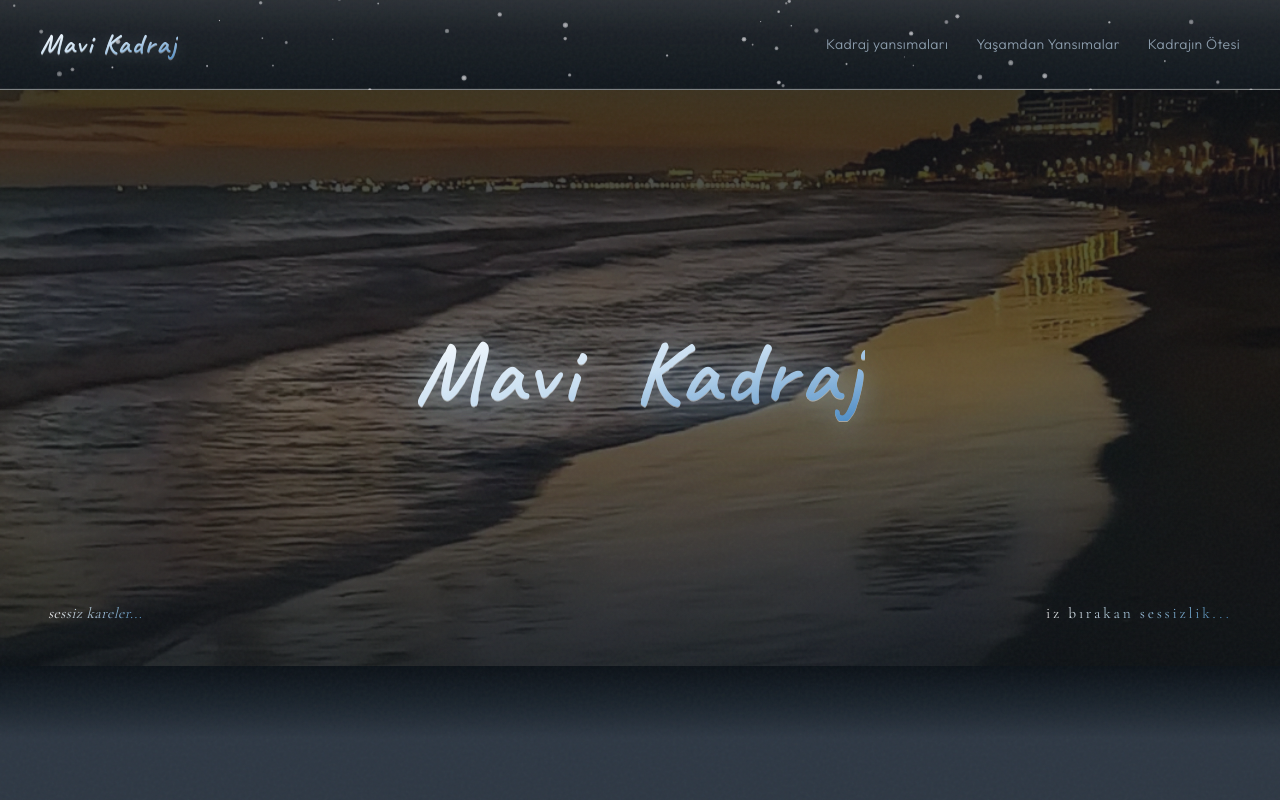
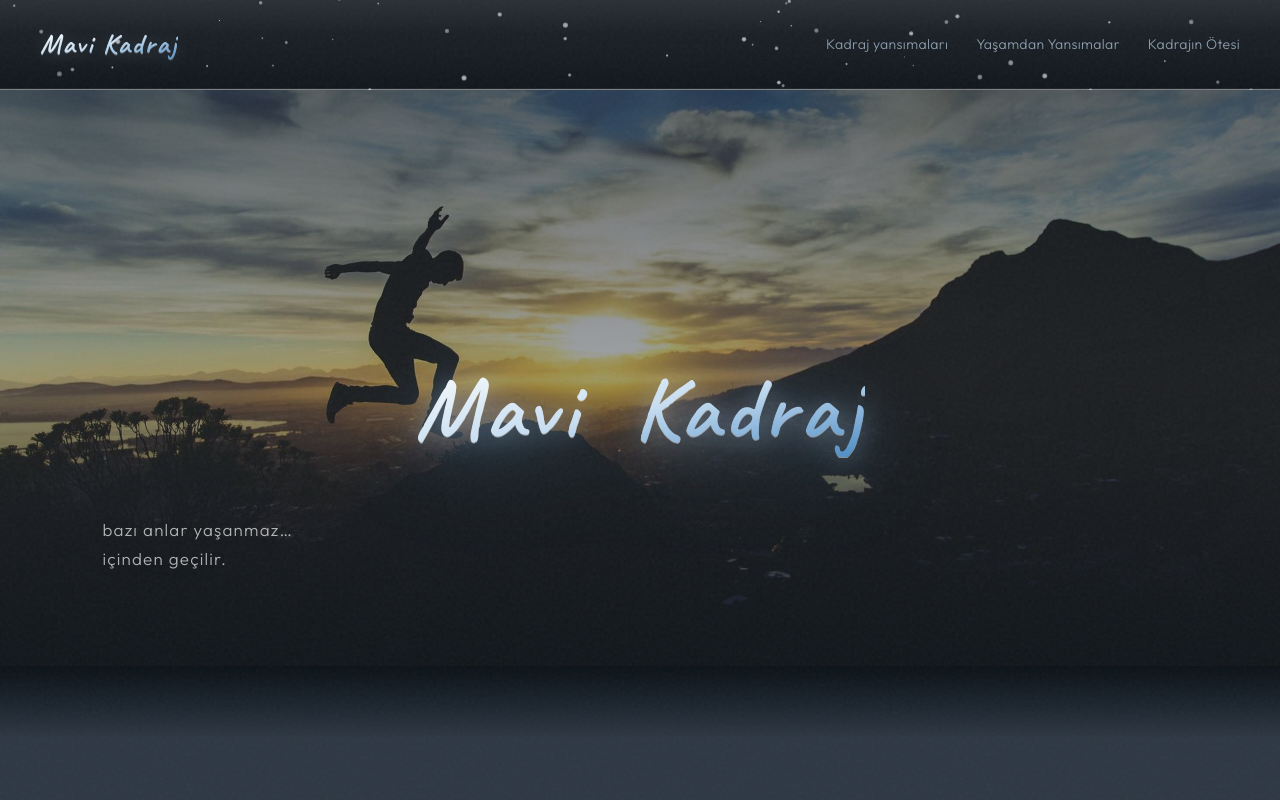
Before and after one commit to mustafa-network-tech/mavi-kadraj, a Next.js app in the folder web/: page / in a window 1280 px wide. Shown: the top 800 px of the page. Built offline with nearby package versions, Linux system fonts and the light colour scheme.

Commit message:
feat(home): hero hikaye akisi — 5 sahne, 7sn slogan zaman cizelgesi
Made-with: Cursor

```diff
--- a/web/src/app/globals.css
+++ b/web/src/app/globals.css
@@ -129,3 +129,32 @@ body {
     animation: none;
   }
 }
+
+/* Ana sayfa hero: sahne başına tek slogan — 7s (0s görünür başlangıç 0.05 → 2.5s’e 1 → 5s’e kadar 1 → 7s’e 0) */
+@keyframes mk-hero-slogan-cycle {
+  0% {
+    opacity: 0.05;
+  }
+  35.71% {
+    opacity: 1;
+  }
+  71.43% {
+    opacity: 1;
+  }
+  100% {
+    opacity: 0;
+  }
+}
+
+.mk-hero-slogan {
+  animation: mk-hero-slogan-cycle 7s ease-in-out forwards;
+  transition: opacity 1.8s ease-in-out;
+}
+
+@media (prefers-reduced-motion: reduce) {
+  .mk-hero-slogan {
+    animation: none;
+    transition: none;
+    opacity: 0.92;
+  }
+}
--- a/web/src/app/page.tsx
+++ b/web/src/app/page.tsx
@@ -1,8 +1,7 @@
 import type { Metadata } from "next";
 import { Caveat } from "next/font/google";
-import { HeroBackgroundSlideshow } from "@/components/HeroBackgroundSlideshow";
 import { HeroHomeSnow } from "@/components/HeroHomeSnow";
-import { HeroRotatingTaglines } from "@/components/HeroRotatingTaglines";
+import { HeroStoryFlow } from "@/components/HeroStoryFlow";
 import { SiteHeader } from "@/components/SiteHeader";
 import { HomeBelowHeroLayers } from "@/components/HomeBelowHeroLayers";
 import { site } from "@/lib/site";
@@ -50,16 +49,16 @@ export default function HomePage() {
       >
         {/* Üst çizgi: soldan sağa uçtan uca */}
         <div className="h-px w-full bg-white/45" aria-hidden />
-        {/* Arka plan: hero.jpg → hero1–4, 3,5 sn’de döner */}
+        {/* Hikâye akışı: 5 sahne × 7 sn; başlık + tek slogan (yan sloganlar kaldırıldı) */}
         <div className="relative min-h-[min(44vh,420px)] w-full overflow-hidden sm:min-h-[min(48vh,480px)] md:min-h-[min(64vh,720px)] lg:min-h-[min(72vh,820px)]">
-          <HeroBackgroundSlideshow />
-          {/* Karartma — yazılar okunaklı kalsın */}
+          <HeroStoryFlow />
+          {/* Hafif karartma — metin fotoğrafa “yapışmış” değil, içinden geliyormuş hissi */}
           <div
-            className="absolute inset-0 z-[1] bg-gradient-to-b from-[#0c1218]/80 via-[#0c1218]/60 to-[#0c1218]/85"
+            className="pointer-events-none absolute inset-0 z-[10] bg-gradient-to-b from-[#0c1218]/65 via-[#0c1218]/38 to-[#0c1218]/78"
             aria-hidden
           />
           <div className="absolute inset-0 z-[18] flex flex-col">
-            {/* Orta: yalnızca başlık */}
+            {/* Orta: yalnızca site adı */}
             <div className="flex flex-1 items-center justify-center px-6 pt-16 pb-8 sm:pt-20 md:pt-24">
               <h1
                 className={`${maviKadrajHand.className} text-center font-semibold leading-[1.06] tracking-[0.035em] sm:tracking-[0.045em]`}
@@ -85,7 +84,6 @@ export default function HomePage() {
                 </span>
               </h1>
             </div>
-            <HeroRotatingTaglines />
           </div>
         </div>
         </section>
--- a/web/src/components/HeroBackgroundSlideshow.tsx
+++ /dev/null
@@ -1,45 +0,0 @@
-"use client";
-
-import Image from "next/image";
-import { useEffect, useState } from "react";
-
-/** public/hero/ klasörü — 3,5 sn’de bir sırayla değişir */
-const HERO_IMAGES = [
-  "/hero/hero.jpg",
-  "/hero/hero1.jpg",
-  "/hero/hero2.jpg",
-  "/hero/hero3.jpg",
-  "/hero/hero4.jpg",
-] as const;
-
-const INTERVAL_MS = 4500;
-
-export function HeroBackgroundSlideshow() {
-  const [index, setIndex] = useState(0);
-
-  useEffect(() => {
-    const id = window.setInterval(() => {
-      setIndex((i) => (i + 1) % HERO_IMAGES.length);
-    }, INTERVAL_MS);
-    return () => clearInterval(id);
-  }, []);
-
-  return (
-    <div className="absolute inset-0">
-      {HERO_IMAGES.map((src, i) => (
-        <Image
-          key={src}
-          src={src}
-          alt=""
-          fill
-          className={`object-cover object-center transition-opacity duration-700 ease-in-out ${
-            i === index ? "opacity-100" : "opacity-0"
-          }`}
-          sizes="100vw"
-          priority={i === 0}
-          aria-hidden
-        />
-      ))}
-    </div>
-  );
-}
--- a/web/src/components/HeroRotatingTaglines.tsx
+++ /dev/null
@@ -1,164 +0,0 @@
-"use client";
-
-import { useEffect, useState } from "react";
-
-const LEFT_LINES = [
-  "sessiz kareler...",
-  "zamana dokunan anlar",
-  "konuşmadan anlatan sahneler",
-  "göğe bırakılmış bakışlar",
-  "biriken ışığın dili",
-] as const;
-
-const RIGHT_LINES = [
-  "iz bırakan sessizlik...",
-  "görülen değil hissedilen",
-  "ışıkla yazılmış hatıralar",
-  "anın içinden geçen gölge",
-  "kadrajda kalan hisler",
-] as const;
-
-const FADE_MS = 1200;
-const STAGGER_MS = 500;
-const PAUSE_MIN = 8000;
-const PAUSE_MAX = 10000;
-
-function nextPause() {
-  return PAUSE_MIN + Math.random() * (PAUSE_MAX - PAUSE_MIN);
-}
-
-type Anim = "rest" | "leaving" | "entering";
-
-function BreathingSpan({
-  text,
-  anim,
-  className,
-}: {
-  text: string;
-  anim: Anim;
-  className: string;
-}) {
-  const [enterOn, setEnterOn] = useState(false);
-
-  useEffect(() => {
-    if (anim !== "entering") {
-      setEnterOn(false);
-      return;
-    }
-    setEnterOn(false);
-    const id = requestAnimationFrame(() => {
-      requestAnimationFrame(() => setEnterOn(true));
-    });
-    return () => cancelAnimationFrame(id);
-  }, [anim, text]);
-
-  const ease = "opacity 1.2s ease, transform 1.2s ease, filter 1.2s ease";
-
-  let opacity: number;
-  let transform: string;
-  let transition: string;
-
-  if (anim === "rest") {
-    opacity = 0.88;
-    transform = "translateY(0)";
-    transition = ease;
-  } else if (anim === "leaving") {
-    opacity = 0;
-    transform = "translateY(10px)";
-    transition = ease;
-  } else if (!enterOn) {
-    opacity = 0;
-    transform = "translateY(-8px)";
-    transition = "none";
-  } else {
-    opacity = 0.88;
-    transform = "translateY(0)";
-    transition = ease;
-  }
-
-  return (
-    <span
-      className={`inline-block will-change-[opacity,transform] bg-clip-text text-transparent ${className}`}
-      style={{ opacity, transform, transition }}
-    >
-      {text}
-    </span>
-  );
-}
-
-export function HeroRotatingTaglines() {
-  const [leftIdx, setLeftIdx] = useState(0);
-  const [leftAnim, setLeftAnim] = useState<Anim>("rest");
-  const [rightIdx, setRightIdx] = useState(0);
-  const [rightAnim, setRightAnim] = useState<Anim>("rest");
-
-  useEffect(() => {
-    let alive = true;
-    const sleep = (ms: number) =>
-      new Promise<void>((r) => setTimeout(r, ms));
-    const raf2 = () =>
-      new Promise<void>((r) =>
-        requestAnimationFrame(() => requestAnimationFrame(() => r())),
-      );
-
-    const cycle = async (
-      setIdx: React.Dispatch<React.SetStateAction<number>>,
-      setA: React.Dispatch<React.SetStateAction<Anim>>,
-      len: number,
-    ) => {
-      setA("leaving");
-      await sleep(FADE_MS);
-      if (!alive) return;
-      setIdx((i) => (i + 1) % len);
-      setA("entering");
-      await raf2();
-      if (!alive) return;
-      await sleep(FADE_MS);
-      if (!alive) return;
-      setA("rest");
-    };
-
-    (async () => {
-      while (alive) {
-        await sleep(nextPause());
-        if (!alive) break;
-        await cycle(setLeftIdx, setLeftAnim, LEFT_LINES.length);
-        if (!alive) break;
-        await sleep(STAGGER_MS);
-        if (!alive) break;
-        await cycle(setRightIdx, setRightAnim, RIGHT_LINES.length);
-      }
-    })();
-
-    return () => {
-      alive = false;
-    };
-  }, []);
-
-  /* Solda: beyaz → açık mavi (okuma yönü); sağda: aynı his, satır sağında beyaz */
-  const leftGradient =
-    "bg-gradient-to-r from-[#ffffff] via-[#b9d6ee] to-[#5b9ecf] hover:from-white hover:via-[#cae4f8] hover:to-[#6eb0e0]";
-  const rightGradient =
-    "bg-gradient-to-l from-[#4f94c8] via-[#aad4f0] to-[#ffffff] hover:from-[#5fa0d4] hover:via-[#c0e0fa] hover:to-white";
-
-  return (
-    <div className="mt-auto flex flex-col gap-5 px-5 pb-7 pt-2 sm:flex-row sm:items-end sm:justify-between sm:gap-8 sm:px-8 sm:pb-8 md:px-12 md:pb-10">
-      <p
-        className="group max-w-[min(100%,26rem)] cursor-default text-left font-serif italic leading-relaxed tracking-wide [font-size:clamp(15px,1.2vw,22px)] transition-[opacity,transform,filter] duration-[1200ms] ease-in-out [filter:drop-shadow(0_1px_10px_rgba(180,210,240,0.2))]"
-      >
-        <BreathingSpan
-          text={LEFT_LINES[leftIdx]}
-          anim={leftAnim}
-          className={`${leftGradient} group-hover:brightness-110`}
-        />
-      </p>
-      <p className="group max-w-[min(100%,28rem)] cursor-default self-end text-right font-serif font-normal leading-relaxed tracking-[0.14em] [font-size:clamp(15px,1.2vw,22px)] transition-[opacity,transform,filter] duration-[1200ms] ease-in-out sm:self-auto sm:tracking-[0.18em] [filter:drop-shadow(0_1px_10px_rgba(160,200,235,0.22))]">
-        <BreathingSpan
-          text={RIGHT_LINES[rightIdx]}
-          anim={rightAnim}
-          className={`${rightGradient} group-hover:brightness-110`}
-        />
-      </p>
-    </div>
-  );
-}
--- /dev/null
+++ b/web/src/components/HeroStoryFlow.tsx
@@ -0,0 +1,96 @@
+"use client";
+
+import Image from "next/image";
+import { useEffect, useState } from "react";
+
+const SLIDE_MS = 7000;
+
+/** Her sahne: görsel + iç ses + doğal hizalama (merkez değil) */
+const SCENES = [
+  {
+    src: "/hero/hero.jpg",
+    slogan: "bazı anlar yaşanmaz… içinden geçilir.",
+    placeClass:
+      "left-[6%] bottom-[13%] sm:left-[8%] sm:bottom-[16%] max-w-[min(88vw,15.5rem)] text-left",
+  },
+  {
+    src: "/hero/hero1.jpg",
+    slogan: "giden dalga değil… kalan izdir.",
+    placeClass:
+      "right-[6%] bottom-[15%] sm:right-[9%] max-w-[min(86vw,15rem)] text-right",
+  },
+  {
+    src: "/hero/hero2.jpg",
+    slogan: "güneş batmaz… sadece gözden çekilir.",
+    placeClass:
+      "left-[7%] bottom-[27%] sm:bottom-[31%] max-w-[min(84vw,14.5rem)] text-left",
+  },
+  {
+    src: "/hero/hero3.jpg",
+    slogan: "deniz konuşmaz… ama susturur.",
+    placeClass:
+      "right-[7%] bottom-[21%] sm:right-[9%] sm:bottom-[25%] max-w-[min(82vw,14rem)] text-right",
+  },
+  {
+    src: "/hero/hero4.jpg",
+    slogan: "yükselen şey balon değil… insanın içidir.",
+    placeClass:
+      "left-[7%] bottom-[11%] sm:left-[11%] max-w-[min(90vw,16rem)] text-left",
+  },
+] as const;
+
+/**
+ * Slider değil: 7 sn’lik sahne döngüsü — görsel + tek slogan, senkron.
+ */
+export function HeroStoryFlow() {
+  const [index, setIndex] = useState(0);
+
+  useEffect(() => {
+    const id = window.setInterval(() => {
+      setIndex((i) => (i + 1) % SCENES.length);
+    }, SLIDE_MS);
+    return () => clearInterval(id);
+  }, []);
+
+  const scene = SCENES[index];
+
+  return (
+    <>
+      <div className="absolute inset-0">
+        {SCENES.map((s, i) => (
+          <Image
+            key={s.src}
+            src={s.src}
+            alt=""
+            fill
+            sizes="100vw"
+            priority={i === 0}
+            className={`absolute inset-0 object-cover object-center transition-opacity duration-[1800ms] ease-in-out ${
+              i === index ? "z-[2] opacity-100" : "z-[1] opacity-0"
+            }`}
+            aria-hidden
+          />
+        ))}
+      </div>
+
+      {/* Tek slogan; fotoğrafın içinden doğuyormuş gibi — üstte bağırmayan ton */}
+      <div
+        key={`slogan-${index}`}
+        className={`mk-hero-slogan pointer-events-none absolute z-[16] ${scene.placeClass}`}
+      >
+        <p
+          className="font-sans font-light leading-[1.65] sm:leading-[1.7]"
+          style={{
+            color: "#eaeaea",
+            fontSize: "clamp(0.8125rem, 2.1vw, 1.0625rem)",
+            letterSpacing: "0.07em",
+            textShadow:
+              "0 1px 18px rgba(0,0,0,0.35), 0 0 1px rgba(0,0,0,0.2)",
+          }}
+        >
+          {scene.slogan}
+        </p>
+      </div>
+    </>
+  );
+}
```
